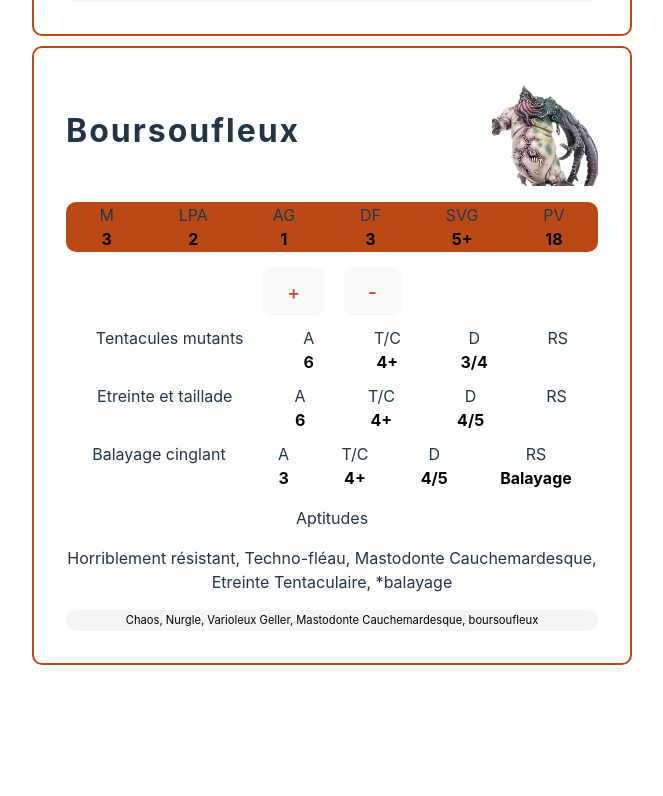
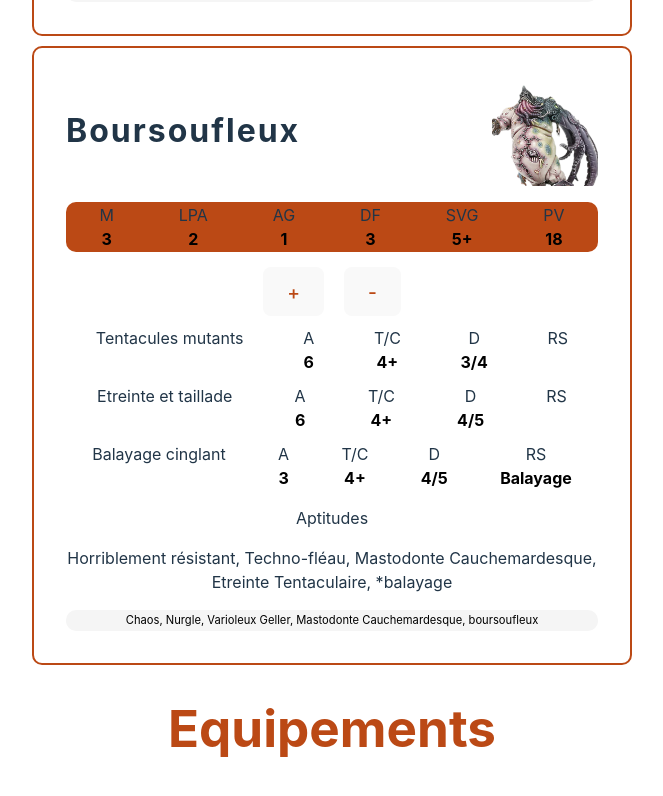
Before and after one commit to BenoitHamaide/KillTeam-Companion-App, a React (Vite) app: page / in a window 1280 px wide. Shown: the part 1156-1952 px from the top of the page, without its empty margins (308-971 px from the left). Before the commit the page ends 1869 px from the top, so only its background shows below. Built offline with nearby package versions, Linux system fonts and the light colour scheme.

Commit message:
ajout du composant equipements (vierge)

```diff
--- a/src/components/Agents/AgentsCaract.scss
+++ b/src/components/Agents/AgentsCaract.scss
@@ -57,7 +57,7 @@
 .blessé{
     display: flex;
     justify-content: space-around;
-    background-color: #af0505;
+    background-color: #830707dc;
     transition-duration: 1.5s;
     margin: 10px 0 15px 0;
     padding: 1px;
--- a/src/components/App/App.scss
+++ b/src/components/App/App.scss
@@ -4,10 +4,6 @@
   margin: 0 auto;
   padding: 2rem;
   text-align: center;
-}
-
-.App{
-
 }
 
 h1{
--- /dev/null
+++ b/src/components/Equipements/Equipements.jsx
@@ -0,0 +1,11 @@
+
+
+function Equipements() {
+  return (
+    <div>
+      <h1>Equipements</h1>
+    </div>
+  );
+}
+
+export default Equipements;
--- a/src/components/Home/Home.jsx
+++ b/src/components/Home/Home.jsx
@@ -1,4 +1,5 @@
 import Agents from "../Agents/Agents";
+import Equipements from "../Equipements/Equipements";
 
 
 function Home() {
@@ -7,6 +8,7 @@ function Home() {
       <h1>Les Variolleux de Geller</h1>
       <h2>Companion App</h2>
       <Agents />
+      <Equipements />
     </div>
   );
 }
--- a/src/data/Team.jsx
+++ b/src/data/Team.jsx
@@ -56,4 +56,12 @@ export default {
       ArmeCC2RS: "Balayage",
     },
   ],
+  Equipements: [
+    {
+      name: "Affremite",
+      Mouvement: 3,
+      LimitePointAction: 2,
+      Activationgroupe: 2,
+    },
+  ],
 };
```
Also changed, not shown: 1 other file (tests, documents, lock files or other folders).
